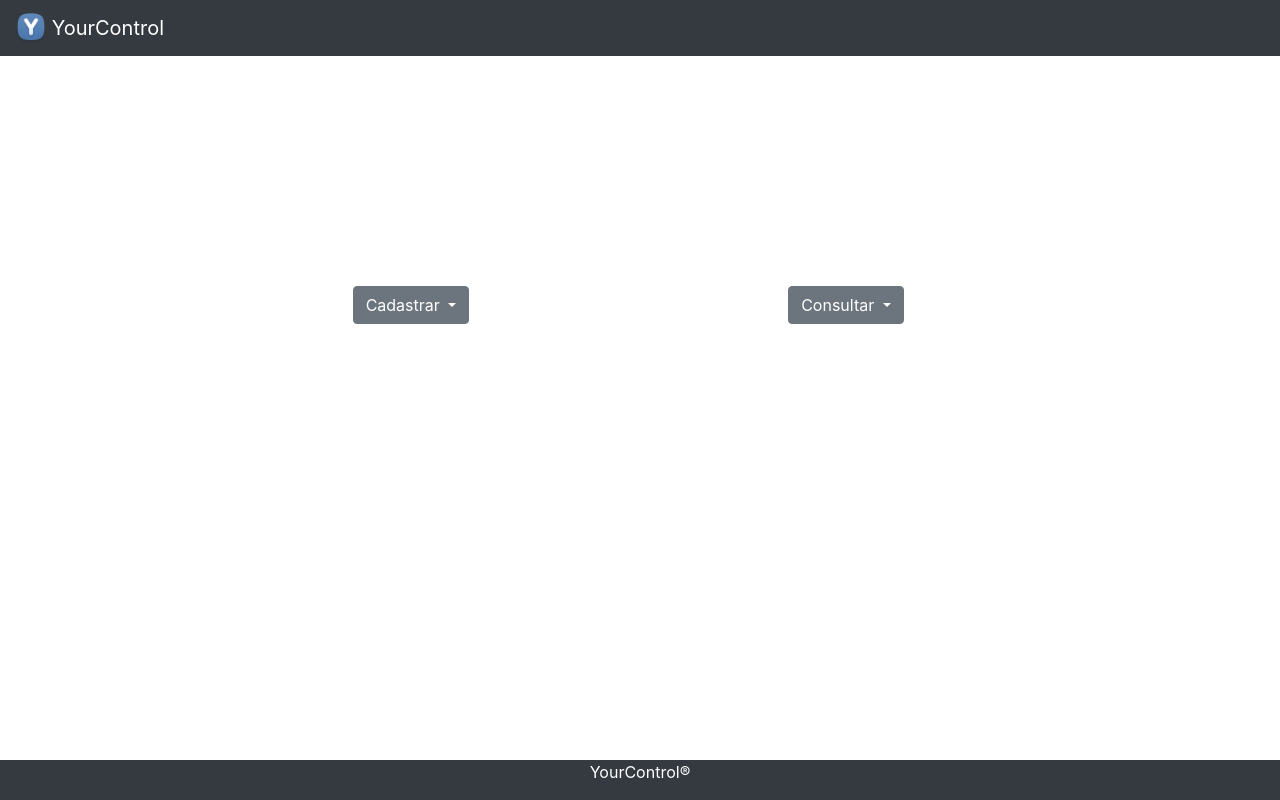
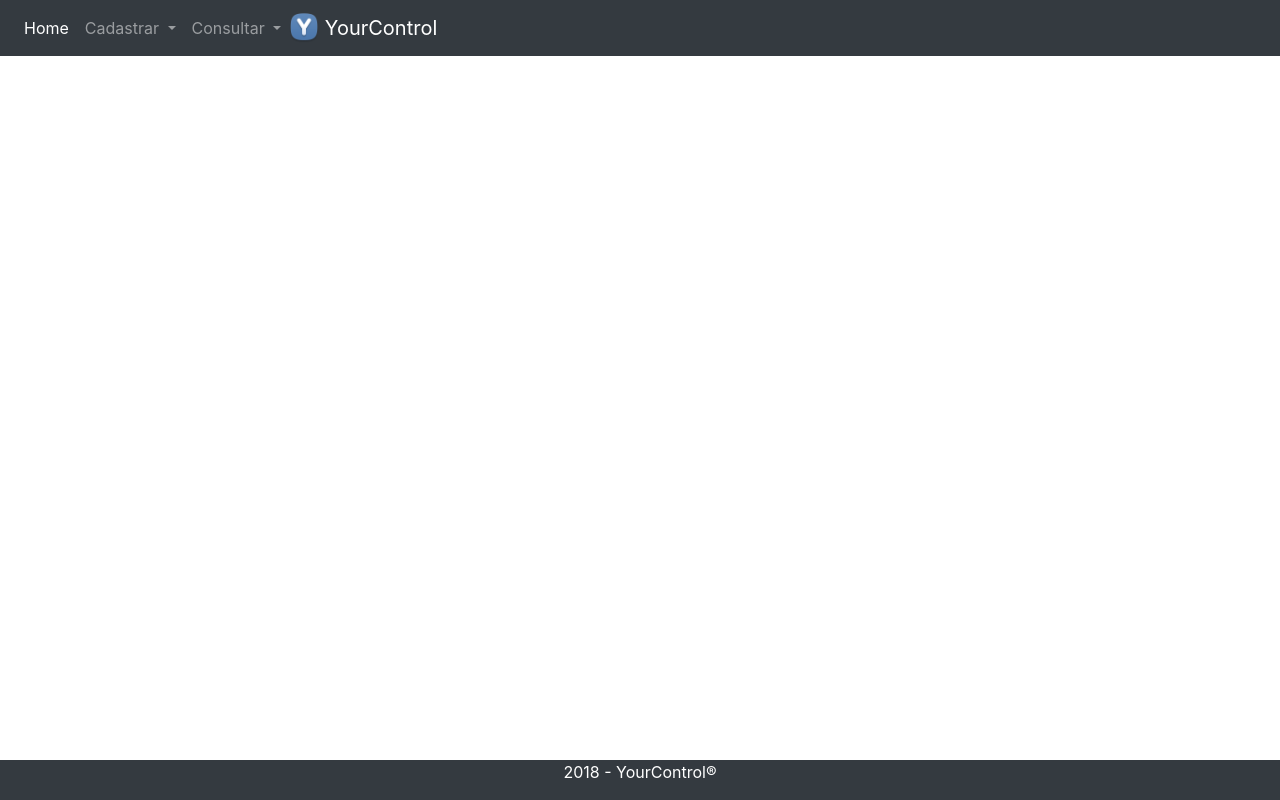
Before and after one commit to felipeschossler/yourcontrol, a PHP site: page / in a window 1280 px wide. Run offline with PHP 8.4, Linux system fonts and the light colour scheme; some libraries are stand-ins or nearby versions.

Commit message:
change the layout of index.html

```diff
--- a/css/main.css
+++ b/css/main.css
@@ -7,8 +7,3 @@
     color: white;
     text-align: center;
 }
-
-.dropdown{
-    margin-left: 112px;
-    margin-top: 230px;
-}
--- a/index.html
+++ b/index.html
@@ -15,51 +15,52 @@
 </head>
 <body>
 
-    <!--Navbar-->
-    <nav class="navbar navbar-dark bg-dark">
-        <a class="navbar-brand" href="index.html">
-            <img src="img/y-image.png" width="30" height="30" class="d-inline-block align-top" alt="Logo YourControl">
-            YourControl
-        </a>
+
+    <!--navbar-->
+    <nav class="navbar navbar-expand-lg navbar-dark bg-dark fixed-top">
+        <div class="collapse navbar-collapse" id="navbarSupportedContent">
+            <ul class="navbar-nav mr-auto">
+                <!--home-->
+                <li class="nav-item active">
+                    <a class="nav-link" href="#">Home <span class="sr-only">(current)</span></a>
+                </li>
+                <!--cadastrar-->
+                <li class="nav-item dropdown">
+                    <a class="nav-link dropdown-toggle" href="#" id="navbarDropdown" role="button" data-toggle="dropdown" aria-haspopup="true" aria-expanded="false">
+                        Cadastrar
+                    </a>
+                    <div class="dropdown-menu" aria-labelledby="navbarDropdown">
+                        <a class="dropdown-item" href="marca-f.php">Cadastrar Marca</a>
+                        <a class="dropdown-item" href="modelo-f.php">Cadastrar Modelo</a>
+                        <div class="dropdown-divider"></div>
+                        <a class="dropdown-item" href="produto-f.php">Cadastrar Produto</a>
+                    </div>
+                </li>
+                <!--consultar-->
+                <li class="nav-item dropdown">
+                    <a class="nav-link dropdown-toggle" href="#" id="navbarDropdown" role="button" data-toggle="dropdown" aria-haspopup="true" aria-expanded="false">
+                        Consultar
+                    </a>
+                    <div class="dropdown-menu" aria-labelledby="navbarDropdown">
+                        <a class="dropdown-item" href="marca-consulta.php">Consultar Marca</a>
+                        <a class="dropdown-item" href="modelo-consulta.php">Consultar Modelo</a>
+                        <div class="dropdown-divider"></div>
+                        <a class="dropdown-item" href="produto-consulta.php">Consultar Produto</a>
+                    </div>
+                </li>
+                <!--link of brand-->
+                <a class="navbar-brand" href="#possivelpaginainstitucional">
+                    <img src="img/y-image.png" width="30" height="30" class="d-inline-block align-top" alt="Logo YourControl">
+                    YourControl
+                </a>
+            </ul>
+        </div>
     </nav>
-    <!--container-->
-    <div class="container">
-        <section>
-            <div class="row justify-content-center">
-                <!--cadastro-->
-                <div class="col-6 text-center">
-                        <div class="dropdown">
-                            <button class="btn btn-secondary dropdown-toggle" type="button" id="dropdownMenuButton" data-toggle="dropdown" aria-haspopup="true" aria-expanded="false">
-                                Cadastrar
-                            </button>
-                            <div class="dropdown-menu" aria-labelledby="dropdownMenuButton">
-                                <a class="dropdown-item" href="marca-f.php">Cadastrar Marca</a>
-                                <a class="dropdown-item" href="modelo-f.php">Cadastrar Modelo</a>
-                                <a class="dropdown-item" href="produto-f.php">Cadastrar Produto</a>
-                            </div>
-                        </div>
-                </div>
-                <!--consulta-->
-                <div class="col-6 text-center">
-                    <div class="col-6 text-center">
-                            <div class="dropdown">
-                                <button class="btn btn-secondary dropdown-toggle" type="button" id="dropdownMenuButton" data-toggle="dropdown" aria-haspopup="true" aria-expanded="false">
-                                    Consultar
-                                </button>
-                                <div class="dropdown-menu" aria-labelledby="dropdownMenuButton">
-                                    <a class="dropdown-item" href="marca-consulta.php">Consultar Marca</a>
-                                    <a class="dropdown-item" href="modelo-consulta.php">Consultar Modelo</a>
-                                    <a class="dropdown-item" href="produto-consulta.php">Consultar Produto</a>
-                                </div>
-                            </div>
-                    </div>
-                </div>
-            </div><!--row-->
-        </section>
-    </div><!--container-->
+
+
+    <!--footer-->
     <footer class="footer">
-        <p>YourControl®</p>
+        <p>2018 - YourControl®</p>
     </footer>
-
 </body>
 </html>
```
